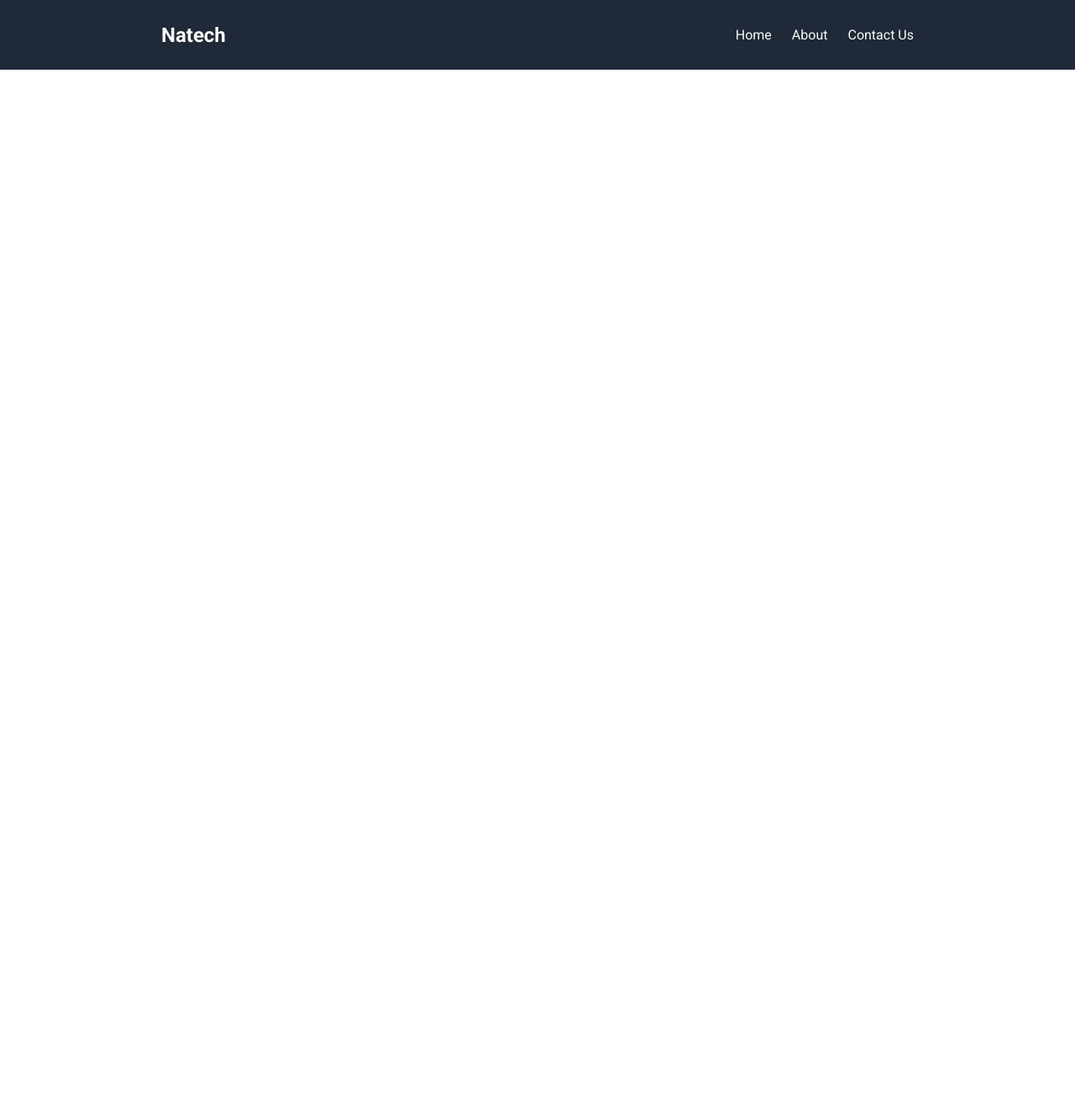
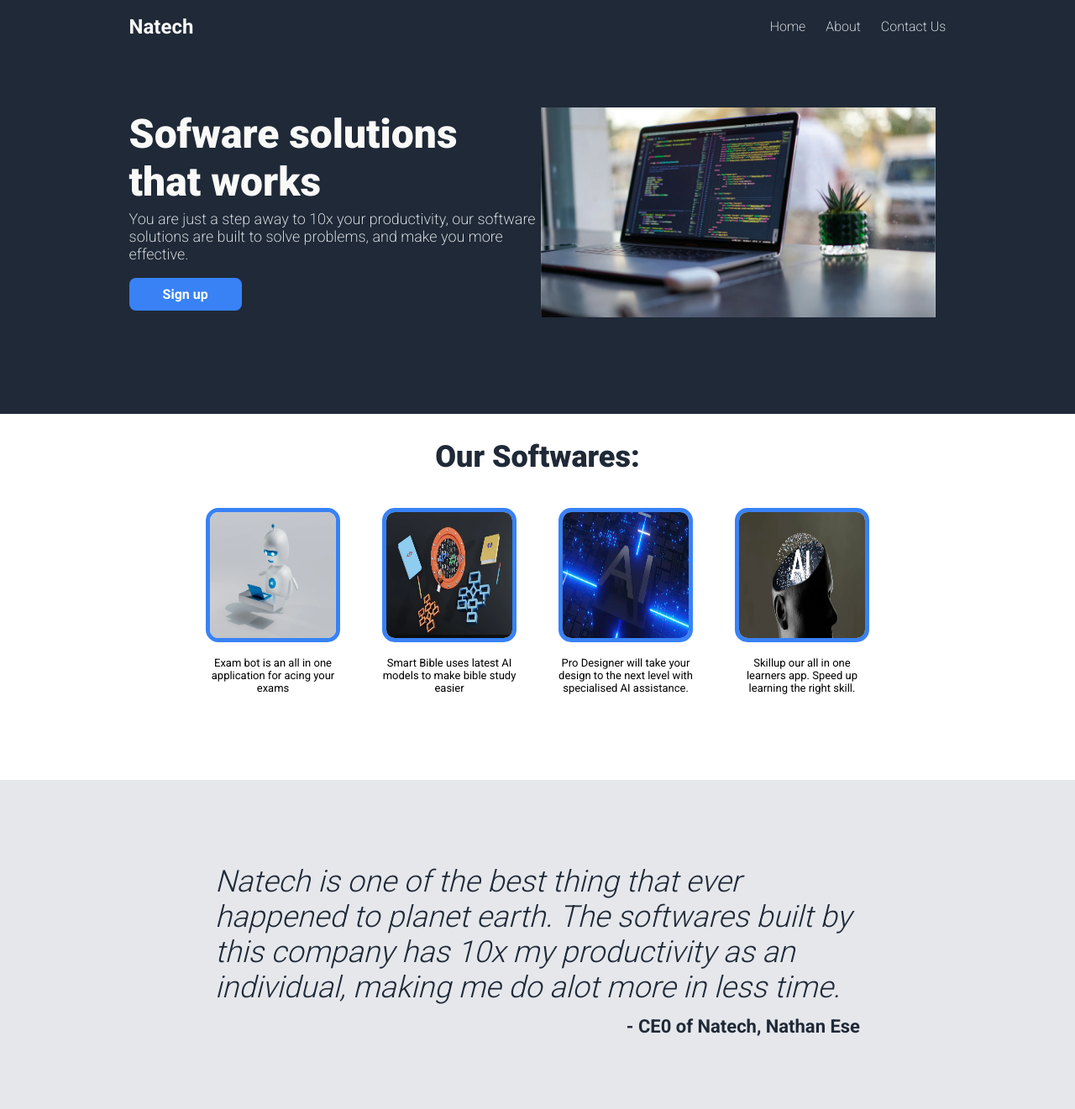
Before and after one commit to NathanEseOfficial/odin-landing-page, a plain HTML site: page index.html in a window 1280 px wide. Shown: the whole page at 84% size. Before the commit the page ends 800 px from the top, so only its background shows below. Drawn offline with Linux system fonts and the light colour scheme.

Commit message:
Complete about 80% of this Landing Page Project
This commit is a full upload of three sections in HTML and CSS. This commit was added to keep a version of my Landing page project
that I can revert back to quickly in the future if there is a need to.

```diff
--- a/index.html
+++ b/index.html
@@ -4,9 +4,11 @@
     <meta charset="UTF-8">
     <meta name="viewport" content="width=device-width, initial-scale=1.0">
     <link rel="stylesheet" href="styles.css">
-    <title>Document</title>
+    <title>Natech Landing Page</title>
 </head>
 <body>
+
+    <!-- HEADER SECTION -->
     <header class="header">
         <a href="#" class="logo">Natech</a>
 
@@ -17,10 +19,71 @@
         <li><a href="#">Contact Us</a></li>
         </ul>
     </nav>
+    </header>
 
-    </header>
-    <div class="hero">
+    <main>
 
-    </div>
+        <!-- HERO SECTION -->
+        <section class="hero">
+            <div class="hero-left">
+                <h1>Sofware solutions <br> that works</h1>
+                <p>You are just a step away to 10x your productivity, our software solutions
+                    are built to solve problems, and make you more effective.
+                </p>
+                <a href="#" class="hero-btn">Sign up</a>
+            </div>
+
+            <div class="hero-right">
+                <img src="/assets/images/welcome_photo.webp" alt="Laptop with code and plant in coffee shop" width="470px" height="250px">
+            </div>
+        </section>
+
+        <!-- INFORMATION SECTION -->
+        <section class="info">
+             <h2>Our Softwares:</h2>
+        <div class="info-con">
+               <div class="info-exam">
+                <img src="/assets/images/ExamBot.webp" alt="A white robot with blue eyes and a laptop" width="160px" height="160px">
+                <span class="info-span"><p>Exam bot is an all in one application for acing your exams</p></span>
+        </div>
+
+            <div class="info-smart">
+                <img src="/assets/images/Smart Bible.webp" alt="
+A graphical user interface, application, shape, arrow" width="160px" height="160px">
+                <span class="info-span"><p>Smart Bible uses latest AI models to make bible study easier</p></span>
+            </div>
+
+            <div class="info-pro">
+                <img src="/assets/images/Pro designer.webp" alt="Ai text with glowing blue circuits and lights" width="160px" height="160px">
+                <span class="info-span"><p>Pro Designer will take your design to the next level with specialised AI assistance.</p></span>
+            </div>
+
+            <div class="info-learn">
+                <img src="/assets/images/AI learner.webp" alt="Artificial intelligence concept within a human head" width="160px" height="160px">
+                <span class="info-span"><p>Skillup our all in one learners app. Speed up learning the right skill.</p></span>
+            </div>
+         </div>
+        </section>
+
+        <!-- QUOTE & CA SECTION -->
+        <section class="quo-ca">
+            <div class="quo-con">
+                <div class="quo">
+                    <p>
+                        Natech is one of the best thing that ever happened to planet earth.
+                        The softwares built by this company has 10x my productivity as an individual,
+                        making me do alot more in less time.
+                    </p>
+                </div>
+                <div class="quo-author">
+                    <p>- CE0 of Natech, Nathan Ese</p>
+                </div>
+            </div>
+            <div class="ca-con">
+                <div class="ca"></div>
+            </div>
+        </section>
+    </main>
+
 </body>
 </html>
--- a/styles.css
+++ b/styles.css
@@ -1,3 +1,7 @@
+* {
+    box-sizing: border-box;
+}
+
 @font-face {
     font-family: 'Roboto';
     src: url('assets/fonts/Roboto-VariableFont_wdth\,wght.ttf') format('truetype');
@@ -15,6 +19,7 @@
 body {
     margin: 0;
     font-family: 'Roboto', sans-serif;
+    padding: 0;
 }
 
 .header{
@@ -22,7 +27,7 @@ body {
     background-color: #1F2937;
     justify-content: space-between;
     align-items: center;
-    padding: 16px 15%;
+    padding: 6px 12%;
 }
 
 .right-items {
@@ -39,6 +44,121 @@ body {
 }
 
 .right-items a {
-    color: #F9FAF8;
+    color:#E5E7EB;
+    font-weight: 250;
     text-decoration: none;
 }
+
+.hero {
+    display: flex;
+    background-color: #1F2937;
+    justify-content: space-between;
+    align-items: center;
+    padding: 60px 12%;
+    padding-bottom: 120px;
+}
+
+.hero-left {
+    display: flex;
+    flex-wrap: wrap;
+    padding: 0;
+    margin: 0;
+    padding-bottom: 10px;
+    max-width: 490px;
+    max-height: 235px;
+    min-width: 490px;
+    min-height: 235px;
+}
+.hero-right {
+    max-width: 490px;
+    max-height: 250px;
+    min-width: 490px;
+    min-height: 250px;
+}
+.hero-left h1{
+    color:#F9FAF8;
+    font-size: 48px;
+    font-weight: 900;
+    padding: 0;
+    margin: 0;
+}
+
+.hero-left p {
+    font-size: 18px;
+    color:#E5E7EB;
+    font-weight: 250;
+    margin-top: 5px;
+}
+
+.hero-btn {
+    background-color: #3882F6;
+    padding: 10px 40px;
+    color: white;
+    text-decoration: none;
+    font-weight: bold;
+    text-align: center;
+    display: inline-block;
+    border-radius: 8px;
+}
+
+.hero-right img {
+    margin-top: 5px;
+}
+
+.info h2 {
+    font-size: 36px;
+    color: #1F2937;
+    font-weight: 900;
+    text-align: center;
+}
+
+.info-con {
+    display: flex;
+    justify-content: center;
+    padding-top: 10px;
+    gap: 50px;
+}
+
+.info-con img {
+    border: 5px solid #3882F6;
+    border-radius: 15px;
+}
+
+.info-span {
+    display: flex;
+    flex-wrap: wrap;
+    text-align: center;
+    font-size: 13px;
+    max-width: 160px;
+    max-height: 160px;
+    min-width: 160px;
+    min-height: 160px;
+}
+
+.quo-ca {
+    display: flex;
+}
+
+.quo-con {
+    display: flex;
+    background-color: #E5E7EB;
+    flex-wrap: wrap;
+    padding: 5% 20%;
+    justify-content: center;
+    align-items: center;
+}
+.quo {
+    font-size: 36px;
+    font-style: italic;
+    font-weight: 300;
+    color:#1F2937;
+    height: 195px;
+}
+.quo-author {
+    width: 60vw;
+    font-size: 22px;
+    color:#1F2937;
+    font-weight: 700;
+    text-align: end;
+
+}
```
Also changed, not shown: assets/images/AI learner.webp (added), assets/images/ExamBot.webp (added), assets/images/Pro designer.webp (added), assets/images/Smart Bible.webp (added), assets/images/welcome_photo.webp (added), 1 other file.
